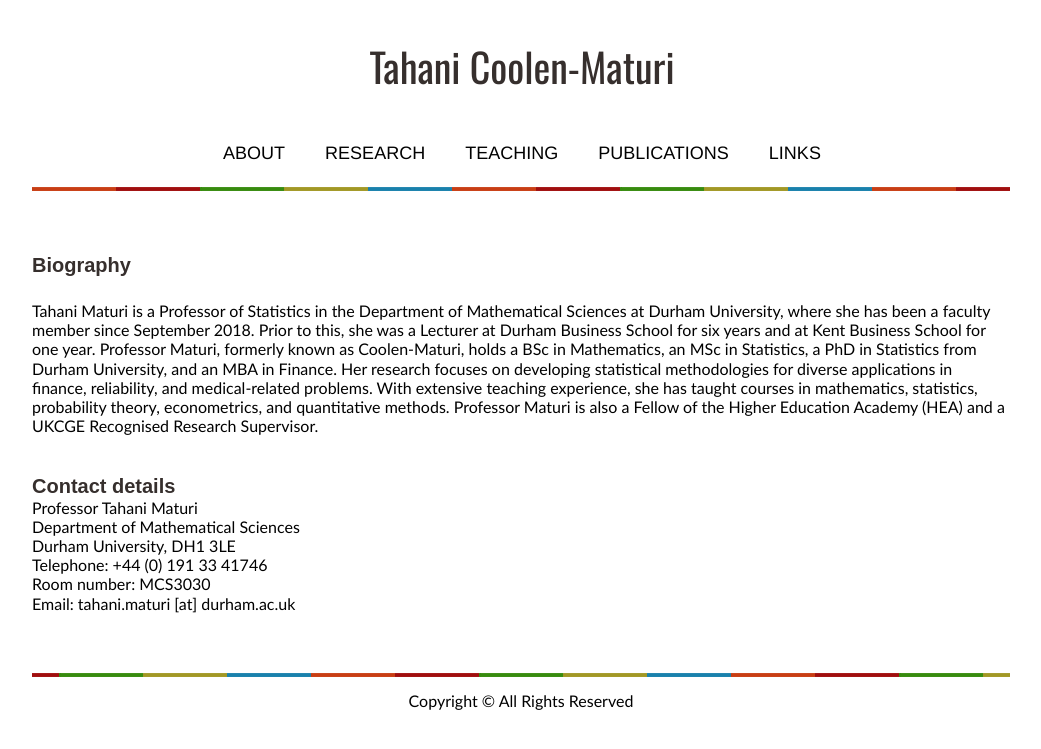
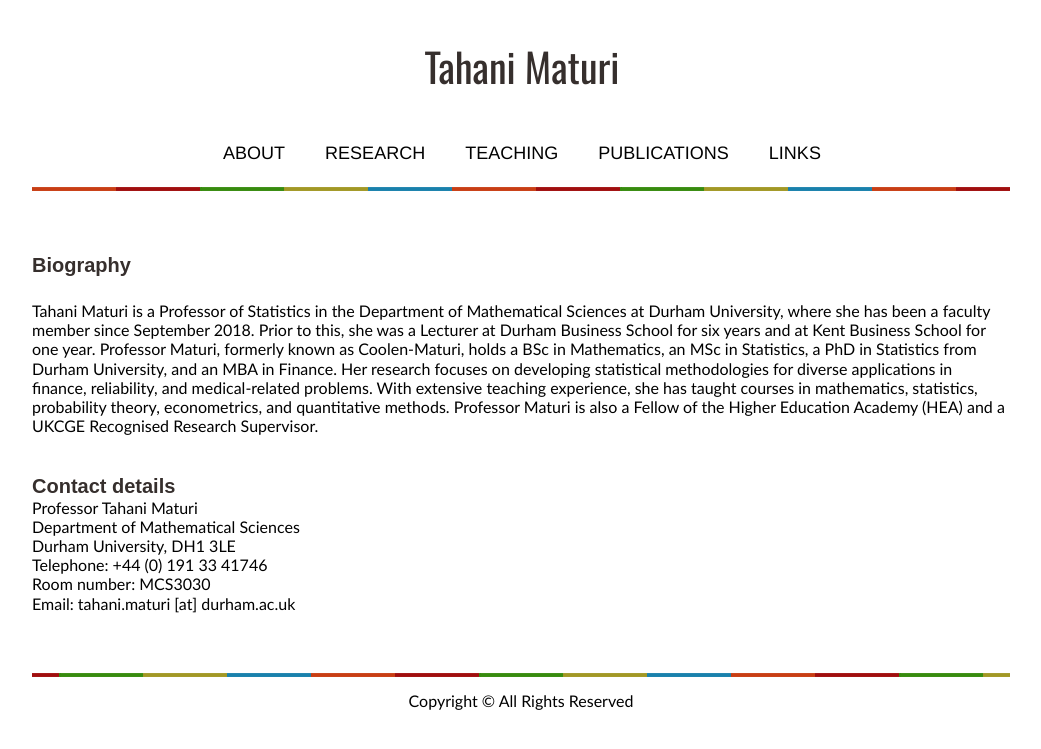
Before and after one commit to tmaturi/tahanimaturi, a Jekyll site: the page built from index.md, in a window 1280 px wide. Shown: the top 749 px of the page, without its empty margins (119-1160 px from the left). Built offline with Jekyll 4.4.1, drawn with Linux system fonts in a browser that asks for light colours; our own code applies the rules of GitHub Pages for plain Markdown files.

Commit message:
Update default.html

```diff
--- a/_layouts/default.html
+++ b/_layouts/default.html
@@ -48,7 +48,7 @@
         <div data-id="C9E31A7B-167B-4148-9C8E-7DEAA626438D" data-kind="TEXT" style="width:980px;min-height:62px" class="Preview_componentWrapper__2i4QI">
           <div data-id="C9E31A7B-167B-4148-9C8E-7DEAA626438D" data-kind="Component" data-specific-kind="TEXT" class=" Preview_component__SbiKo">
             <div class="textnormal styles_text__3jGMu">
-              <h1 class="textheading1 mobile-oversized" style="text-align: center; color: rgb(54, 47, 45); font-family: Oswald; font-size: 40px;">Tahani Coolen-Maturi</h1>
+              <h1 class="textheading1 mobile-oversized" style="text-align: center; color: rgb(54, 47, 45); font-family: Oswald; font-size: 40px;">Tahani Maturi</h1>
               <p style="text-align: center;" class="mobile-undersized-upper"><br class="mobile-undersized-upper"></p>
             </div>
           </div>
```
